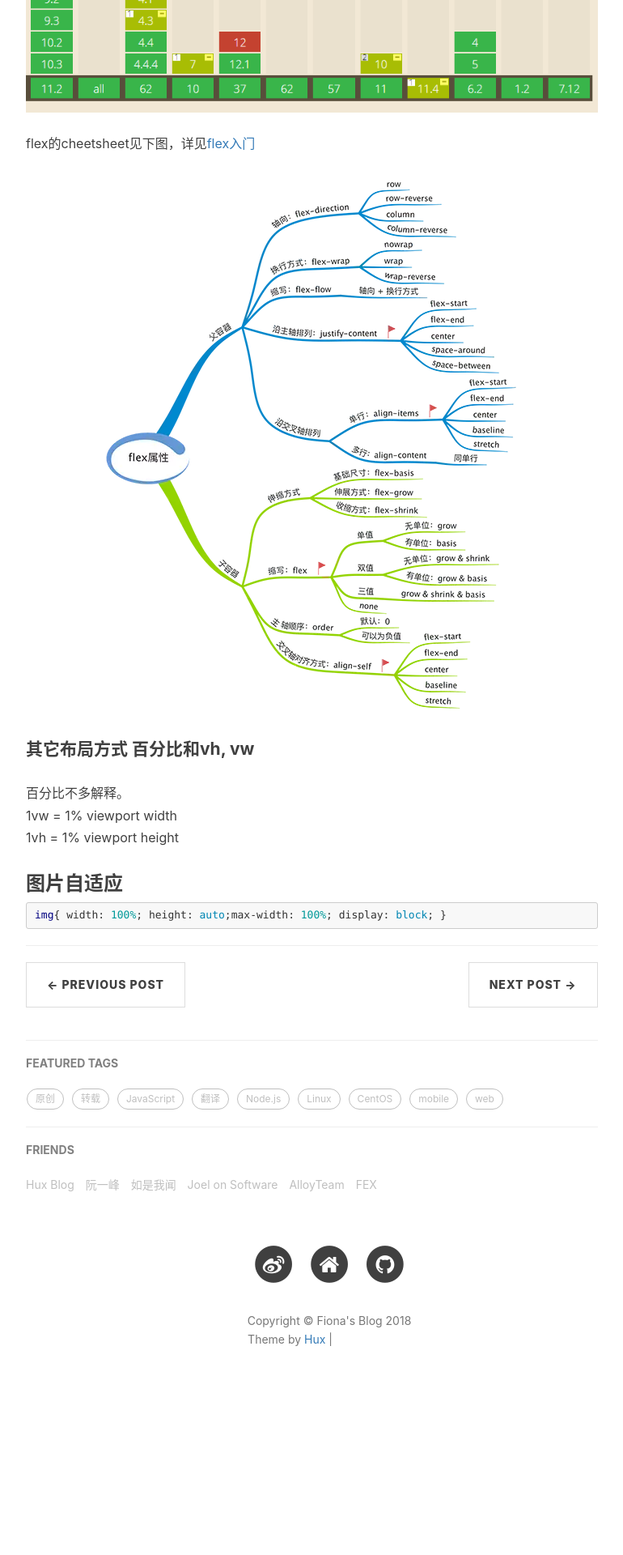
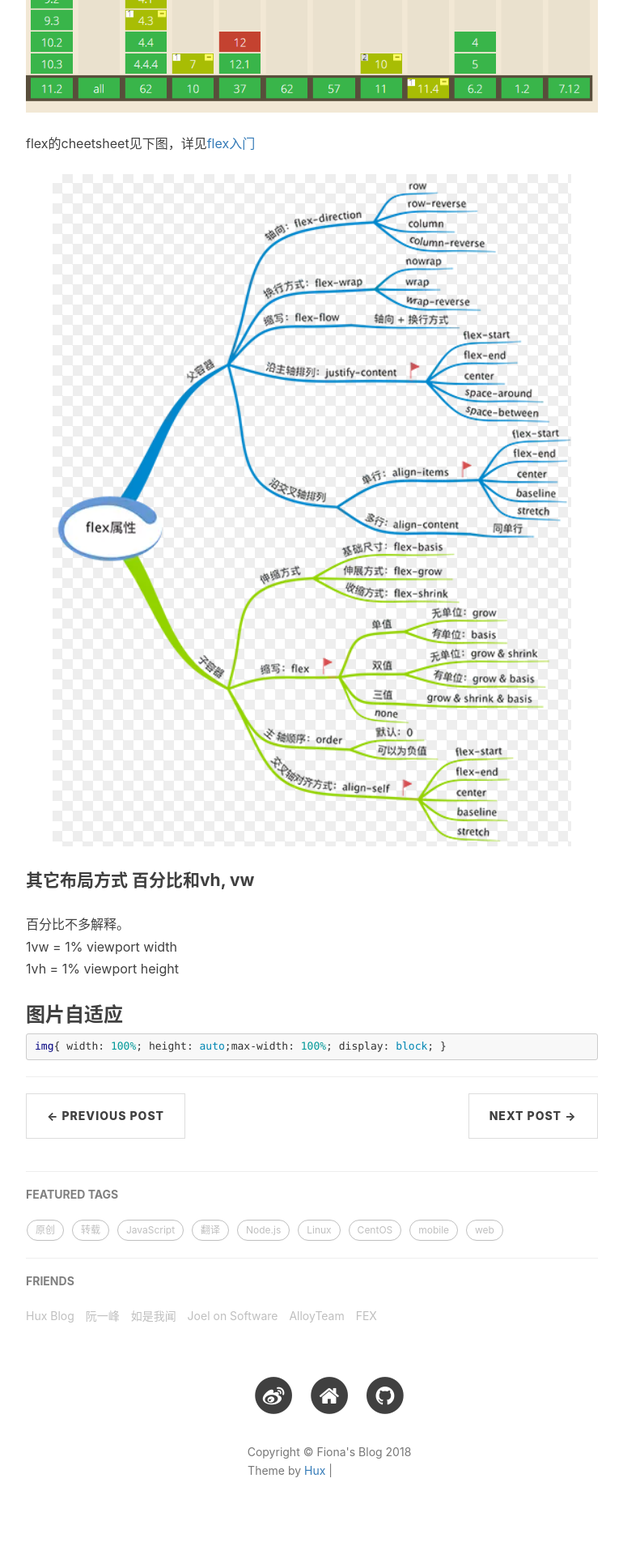
Before and after one commit to wangjiangman/blog, a Jekyll site: the page built from _posts/2017-12-28-mobile-web-summary.markdown, in a window 1280 px wide. Shown: the part 1733-3653 px from the top of the page at 81% size, without its empty margins (233-1003 px from the left). Built offline with Jekyll 4.4.1, drawn with Linux system fonts in a browser that asks for light colours; nearby versions of some CDN libraries; comment, search, counter and statistics services are not loaded; before the commit the page ends 3491 px from its top, so only the background shows below that; grey boxes are pictures that could not be loaded.

Commit message:
微信不支持webp图片格式，更换图片格式

```diff
--- a/_posts/2017-12-28-mobile-web-summary.markdown
+++ b/_posts/2017-12-28-mobile-web-summary.markdown
@@ -37,7 +37,7 @@ body {
 flex在移动端兼容性越来越好。
 ![java-javascript](/blog/img/in-post/post-mobile-web-summary/mobile-flex.png)
 flex的cheetsheet见下图，详见[flex入门](https://juejin.im/post/58e3a5a0a0bb9f0069fc16bb)
-![java-javascript](/blog/img/in-post/post-mobile-web-summary/flex.webp)
+![java-javascript](/blog/img/in-post/post-mobile-web-summary/flex.png)
 
 #### 其它布局方式 百分比和vh, vw
 百分比不多解释。
```
Also changed, not shown: img/in-post/post-mobile-web-summary/flex.png (added), img/in-post/post-mobile-web-summary/flex.webp (deleted).
